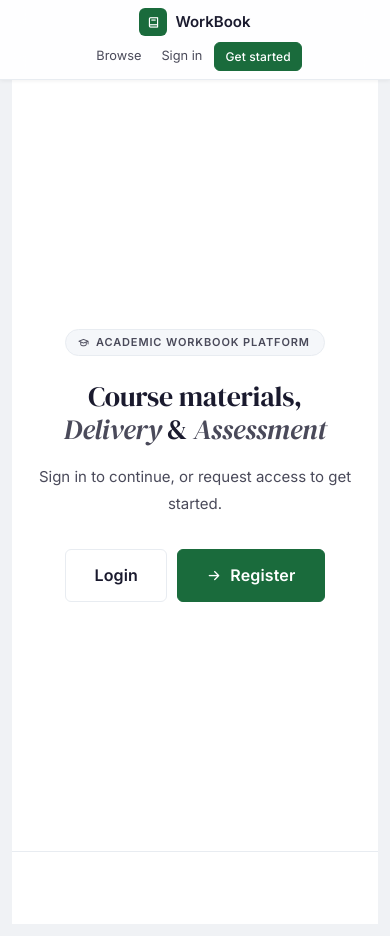
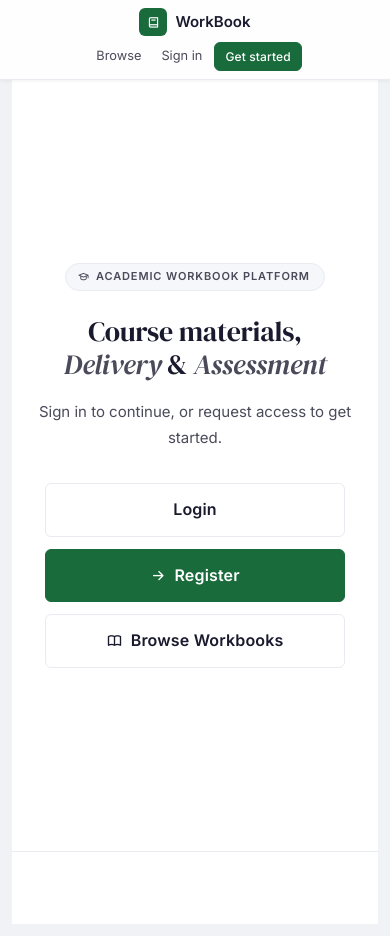
Before and after one commit to johnmurth/workbook-platform, a React (Vite) app: page / in a window 390 px wide. Built offline with nearby package versions, Linux system fonts and the light colour scheme; no server answers.

Commit message:
feat: landing page CTA updates

```diff
--- a/src/pages/LandingPage.css
+++ b/src/pages/LandingPage.css
@@ -358,3 +358,29 @@
   .how-section { padding: 32px 16px; }
   .landing-stat-item { padding: 16px 20px; }
 }
+
+/* Responsive CTA buttons */
+.hero-cta-responsive {
+  display: flex;
+  justify-content: center;
+  align-items: center;
+  gap: 12px;
+  margin-top: 32px;
+  flex-wrap: wrap;
+}
+
+/* Stack buttons vertically on screens 600px and below */
+@media (max-width: 600px) {
+  .hero-cta-responsive {
+    flex-direction: column;
+    width: 100%;
+    max-width: 300px;
+    margin-left: auto;
+    margin-right: auto;
+  }
+
+  .hero-cta-responsive .btn {
+    width: 100%;
+    justify-content: center;
+  }
+}
--- a/src/pages/LandingPage.jsx
+++ b/src/pages/LandingPage.jsx
@@ -49,12 +49,18 @@ export default function LandingPage() {
                 ? 'Pick up right where you left off.'
                 : 'Sign in to continue, or request access to get started.'}
             </p>
-            <div className="hero-cta" style={{ marginTop: '32px', justifyContent: 'center' }}>
+            <div className="hero-cta hero-cta-responsive">
               {user ? (
+                <>
                   <Link to={dashboardPath} className="btn btn-primary btn-lg">
                     <i className="ti ti-arrow-right" aria-hidden="true"></i>
                     Go to dashboard
                   </Link>
+                  <Link to="/store" className="btn btn-secondary btn-lg">
+                    <i className="ti ti-book" aria-hidden="true"></i>
+                    Browse Workbooks
+                  </Link>
+                </>
               ) : (
                 <>
                   <Link to="/login" className="btn btn-secondary btn-lg">
@@ -63,6 +69,10 @@ export default function LandingPage() {
                   <Link to="/register" className="btn btn-primary btn-lg">
                     <i className="ti ti-arrow-right" aria-hidden="true"></i>
                     Register
+                  </Link>
+                  <Link to="/store" className="btn btn-secondary btn-lg">
+                    <i className="ti ti-book" aria-hidden="true"></i>
+                    Browse Workbooks
                   </Link>
                 </>
               )}
@@ -102,21 +112,30 @@ export default function LandingPage() {
             monitor student progress in real time, and maintain full academic oversight
             from a single, secure platform.
           </p>
-          <div className="hero-cta">
+          <div className="hero-cta hero-cta-responsive">
             {user ? (
+              <>
                 <Link to={dashboardPath} className="btn btn-primary btn-lg">
                   <i className="ti ti-arrow-right" aria-hidden="true"></i>
                   Go to dashboard
                 </Link>
+                <Link to="/store" className="btn btn-secondary btn-lg">
+                  <i className="ti ti-book" aria-hidden="true"></i>
+                  Browse Workbooks
+                </Link>
+              </>
             ) : (
+              <>
                 <Link to="/register" className="btn btn-primary btn-lg">
                   <i className="ti ti-arrow-right" aria-hidden="true"></i>
                   Request access
                 </Link>
+                <Link to="/store" className="btn btn-secondary btn-lg">
+                  <i className="ti ti-book" aria-hidden="true"></i>
+                  Browse Workbooks
+                </Link>
+              </>
             )}
-            <Link to="/store" className="btn btn-secondary btn-lg">
-              Browse catalogue
-            </Link>
           </div>
         </div>
       </section>
```
Also changed, not shown: 1 other file (tests, documents, lock files or other folders). Lines whose indentation alone changed are shown as unchanged.
